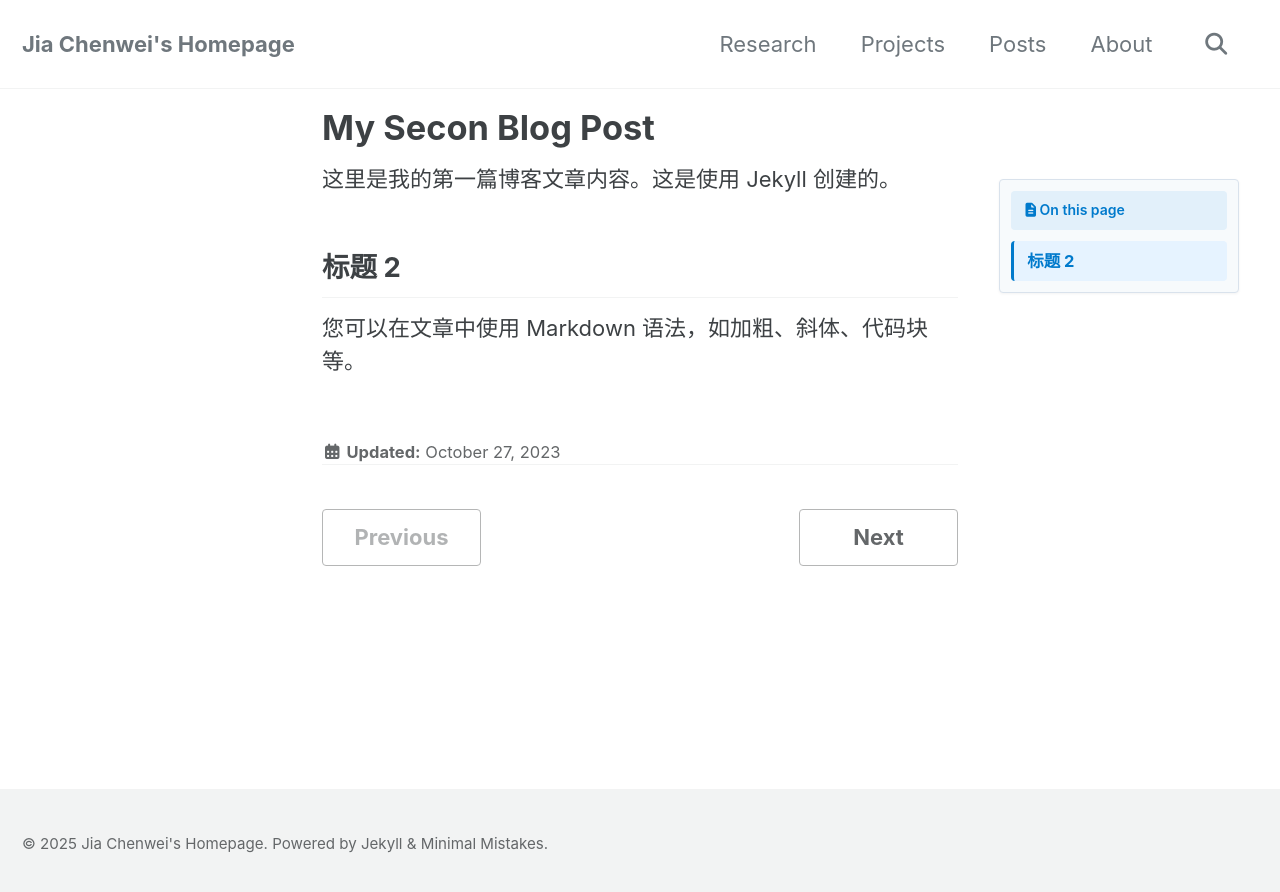
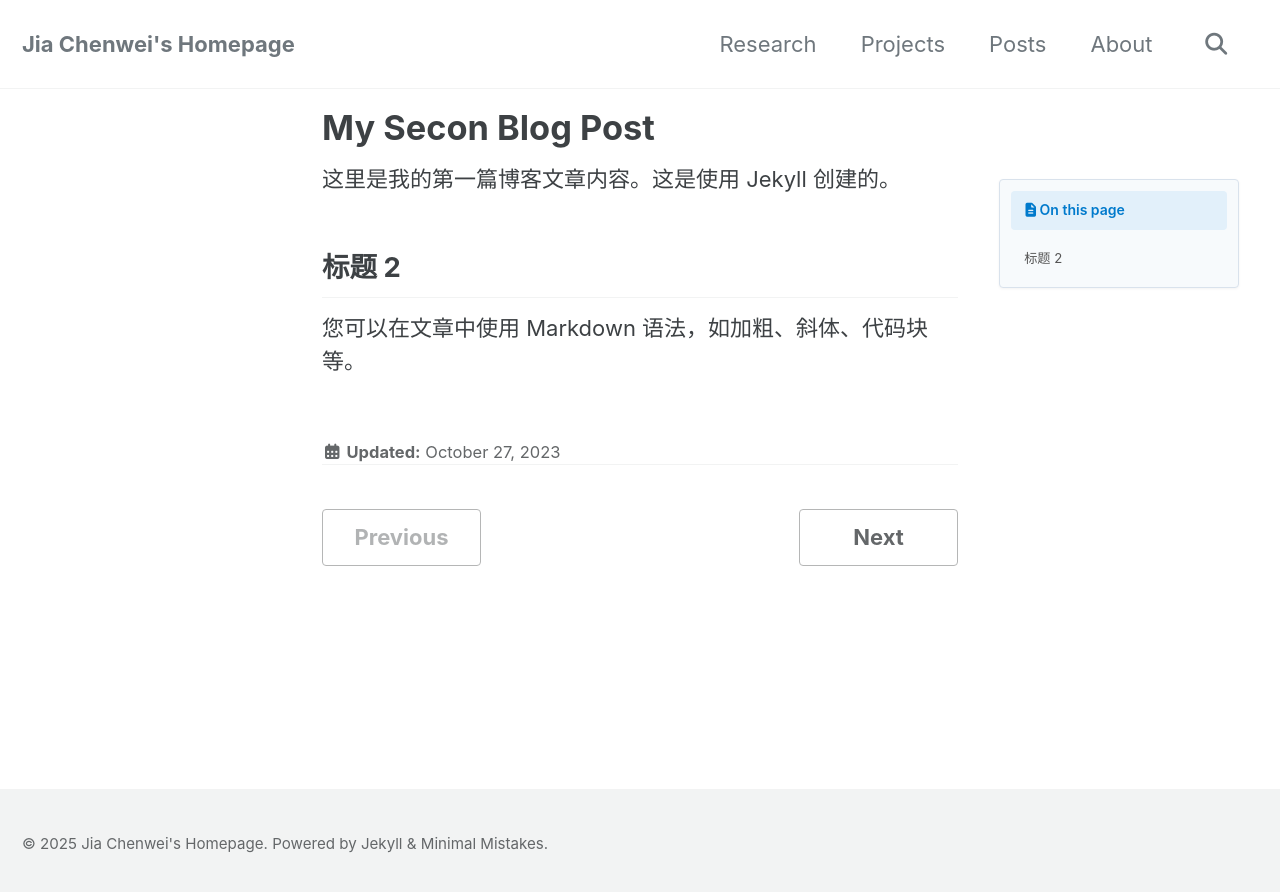
Before and after one commit to jiachenwei/jiachenwei.github.io, a Jekyll site: the page built from _posts/2023-10-27-my-secon-post.md, in a window 1280 px wide. Shown: the top 892 px of the page. Built offline with Jekyll 4.4.1, drawn with Linux system fonts in a browser that asks for light colours; cached includes are drawn as plain includes.

Commit message:
👌 改进导航样式，优化活动链接和子菜单的布局与交互效果

```diff
--- a/_sass/minimal-mistakes/_navigation.scss
+++ b/_sass/minimal-mistakes/_navigation.scss
@@ -478,51 +478,51 @@
     font-size: 0.9em; /* 更小的图标 */
   }
 
-  .active a {
-    color: #007acc;
-    font-weight: bold;
-    background-color: #e6f3ff;
-    padding: 0.35rem 0.6rem;
-    border-left: 3px solid #007acc; /* 左侧的蓝色条 */
+  // .active a {
+  //   color: #007acc;
+  //   font-weight: bold;
+  //   background-color: #e6f3ff;
+  //   padding: 0.35rem 0.6rem;
+  //   border-left: 3px solid #007acc; /* 左侧的蓝色条 */
+  //   border-radius: 4px;
+  //   display: flex;
+  //   justify-content: space-between;
+  // }
+}
+
+.toc__menu {
+  margin: 0;
+  padding: 0;
+  list-style: none;
+  font-size: 0.8em; /* 更小字体 */
+
+  a {
+    display: block;
+    padding: 0.35rem 0.6rem; /* 缩小内边距 */
+    color: #555;
+    text-decoration: none;
     border-radius: 4px;
-    display: flex;
-    justify-content: space-between;
+    transition: background 0.2s, padding-left 0.2s;
+
+    &:hover {
+      color: #005ea6;
+      background-color: #f0f8ff;
+      padding-left: 0.9rem; /* 悬停时轻微缩进 */
+    }
+  }
+
+  /* 子菜单样式 */
+  li ul > li a {
+    padding-left: 1rem;
+    font-size: 0.78em;
+    color: #666;
+  }
+
+  li ul li ul > li a {
+    padding-left: 1.5rem;
+  }
+
+  li ul li ul li ul > li a {
+    padding-left: 2rem;
   }
 }
-
-// .toc__menu {
-//   margin: 0;
-//   padding: 0;
-//   list-style: none;
-//   font-size: 0.8em; /* 更小字体 */
-
-//   a {
-//     display: block;
-//     padding: 0.35rem 0.6rem; /* 缩小内边距 */
-//     color: #555;
-//     text-decoration: none;
-//     border-radius: 4px;
-//     transition: background 0.2s, padding-left 0.2s;
-
-//     &:hover {
-//       color: #005ea6;
-//       background-color: #f0f8ff;
-//       padding-left: 0.9rem; /* 悬停时轻微缩进 */
-//     }
-//   }
-
-//   /* 子菜单样式 */
-//   li ul > li a {
-//     padding-left: 1rem;
-//     font-size: 0.78em;
-//     color: #666;
-//   }
-
-//   li ul li ul > li a {
-//     padding-left: 1.5rem;
-//   }
-
-//   li ul li ul li ul > li a {
-//     padding-left: 2rem;
-//   }
-// }
```
